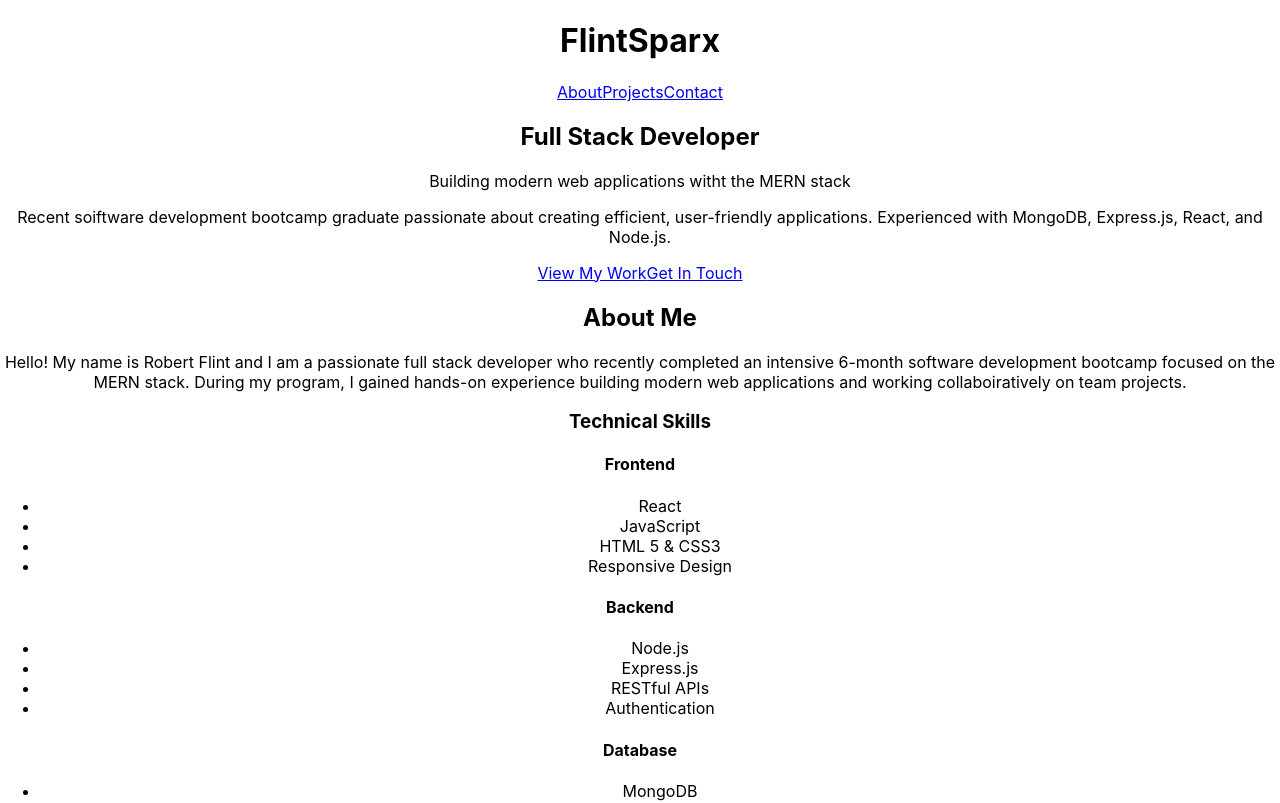
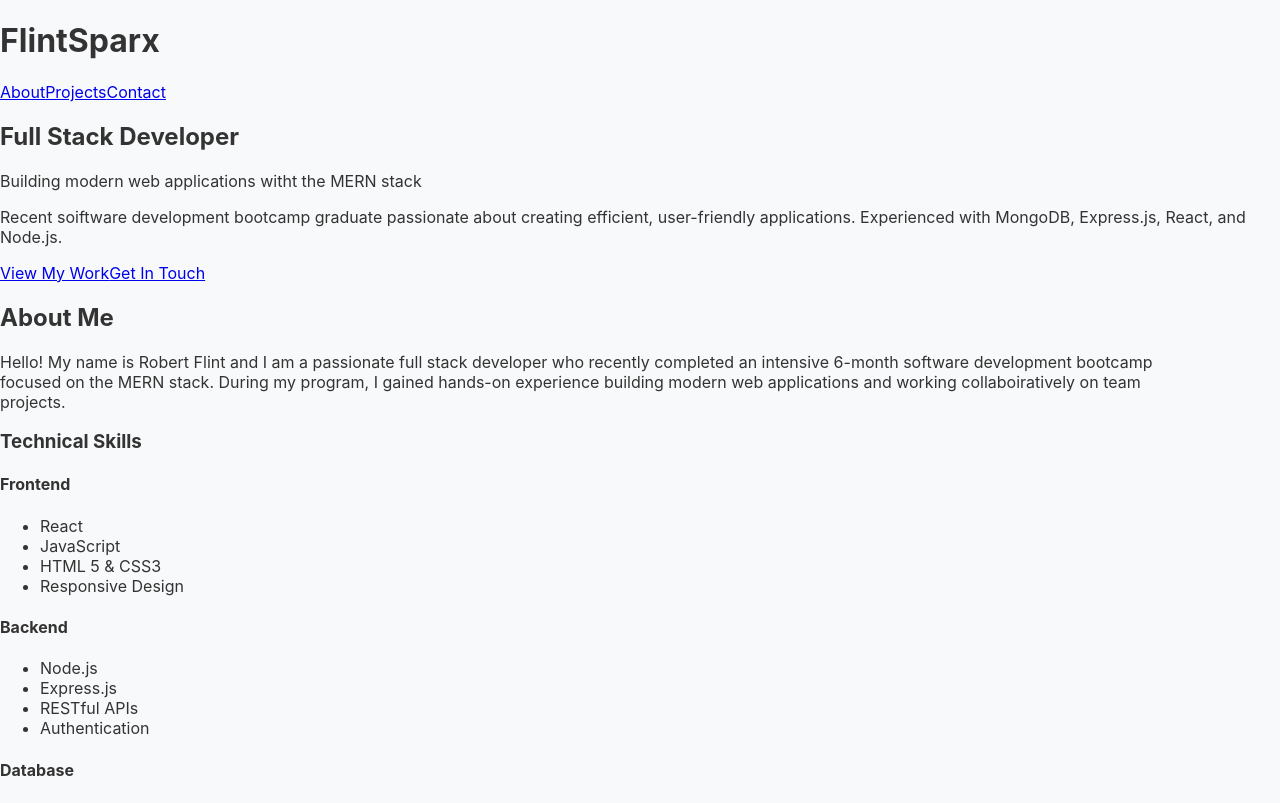
Before and after one commit to FlintSparx/flintsparx.github.io, a React (Create React App) app: page / in a window 1280 px wide. Shown: the top 803 px of the page. Built offline with nearby package versions, Linux system fonts and the light colour scheme.

Commit message:
Added some basic css and changed the title

```diff
--- a/public/index.html
+++ b/public/index.html
@@ -24,7 +24,7 @@
       work correctly both with client-side routing and a non-root public URL.
       Learn how to configure a non-root public URL by running `npm run build`.
     -->
-    <title>React App</title>
+    <title>Robert Flint - Full Stack Developer</title>
   </head>
   <body>
     <noscript>You need to enable JavaScript to run this app.</noscript>
--- a/src/App.css
+++ b/src/App.css
@@ -1,38 +1,20 @@
-.App {
-  text-align: center;
+*/ Base Styles */
+
+* {
+  margin: 0;
+  padding: 0;
+  box-sizing: border-box;
 }
 
-.App-logo {
-  height: 40vmin;
-  pointer-events: none;
+body {
+  font-family: -apple-system, system-ui, -apple-system, BlinkMacSystemFont, 'Segoe UI', Roboto, Oxygen, Ubuntu, Cantarell, 'Open Sans', 'Helvetica Neue', sans-serif;
+  -webkit-font-smoothing: antialiased;
+  -moz-osx-font-smoothing: grayscale;
+  line-height: 1-6;
+  color: #333;
+  background-color: #f8f9fa;
 }
 
-@media (prefers-reduced-motion: no-preference) {
-  .App-logo {
-    animation: App-logo-spin infinite 20s linear;
-  }
+.container {
+  max-width: 1200px;
 }
-
-.App-header {
-  background-color: #282c34;
-  min-height: 100vh;
-  display: flex;
-  flex-direction: column;
-  align-items: center;
-  justify-content: center;
-  font-size: calc(10px + 2vmin);
-  color: white;
-}
-
-.App-link {
-  color: #61dafb;
-}
-
-@keyframes App-logo-spin {
-  from {
-    transform: rotate(0deg);
-  }
-  to {
-    transform: rotate(360deg);
-  }
-}
--- a/src/App.js
+++ b/src/App.js
@@ -10,7 +10,7 @@ function App() {
     <nav className='nav'>
       <a href='#About'>About</a>
       <a href='#Projects'>Projects</a>
-      <a href='Contact'>Contact</a>
+      <a href='#Contact'>Contact</a>
     </nav>
   </div>
 </header>
```
